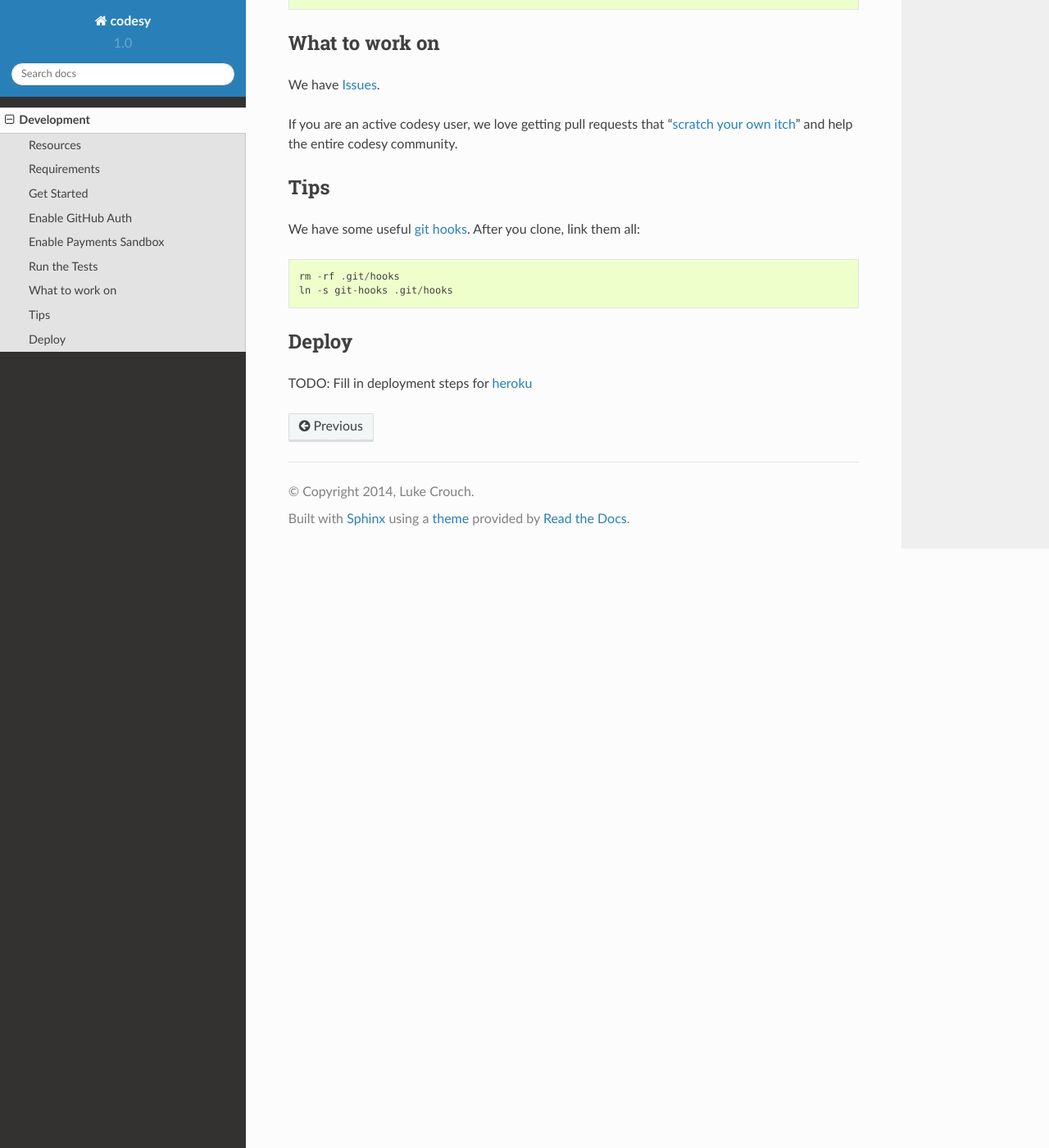
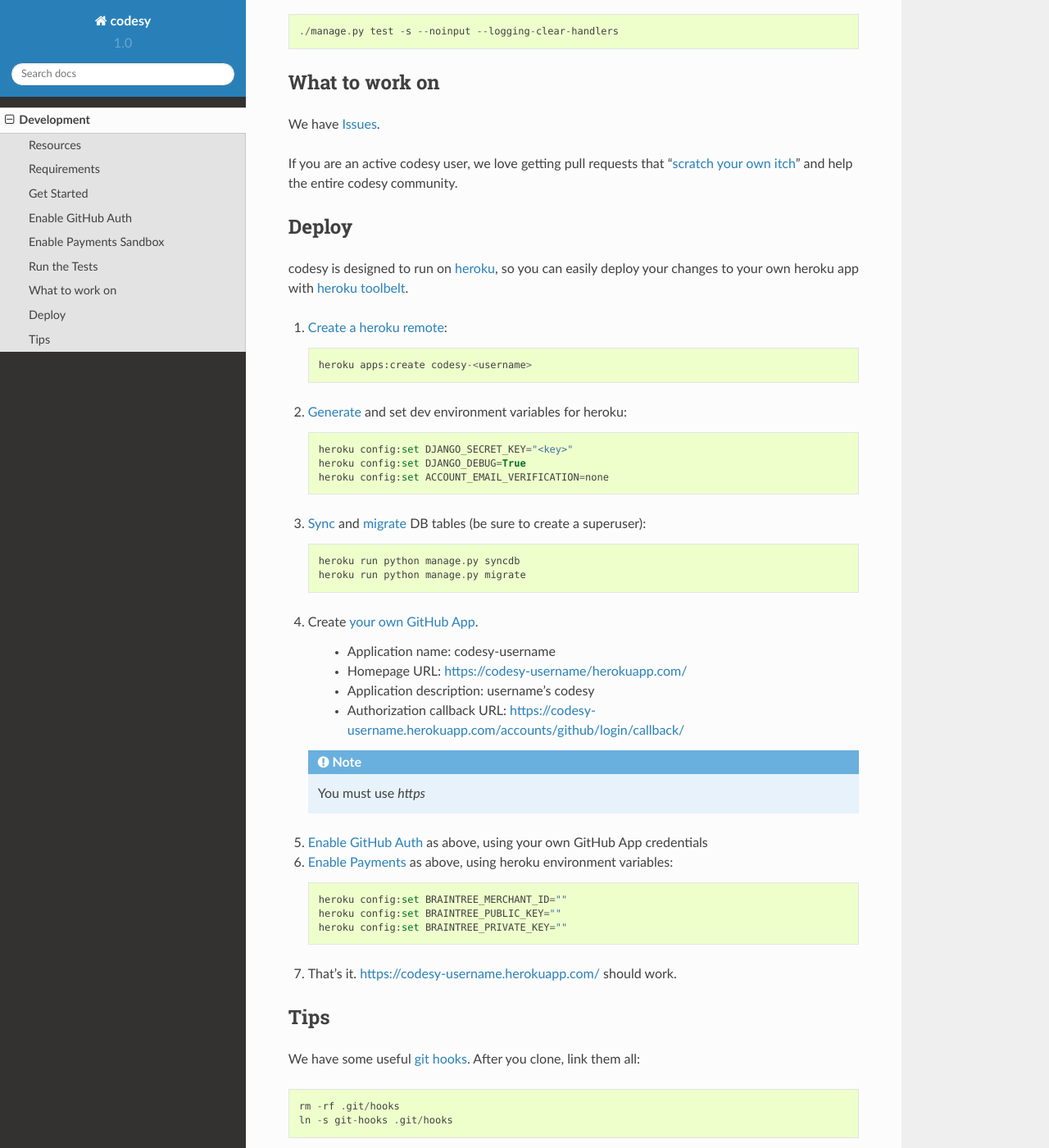
Before and after one commit to codesy/codesy, a Sphinx documentation site: the page built from docs/development.rst, in a window 1280 px wide and 1400 px high, scrolled down 2624 px. Shown: the whole window at 82% size. Built offline with Sphinx 7.4.7 and the Read the Docs theme 2.0.0, drawn with Linux system fonts in a browser that asks for light colours; some of the changed text lies outside the part shown.

Commit message:
deploy docs

```diff
--- a/docs/development.rst
+++ b/docs/development.rst
@@ -96,10 +96,10 @@
 .. _virtual environment: http://docs.python-guide.org/en/latest/dev/virtualenvs/
 .. _Install requirements: http://pip.readthedocs.org/en/latest/user_guide.html#requirements-files
 .. _config: http://12factor.net/config
-.. _Sync: https://docs.djangoproject.com/en/1.6/ref/django-admin/#syncdb
-.. _migrate: http://south.readthedocs.org/en/latest/commands.html#migrate
 .. _runserver: https://docs.djangoproject.com/en/dev/ref/django-admin/#django-admin-runserver
 
+
+.. _Enable GitHub Auth:
 
 Enable GitHub Auth
 ------------------
@@ -118,6 +118,8 @@
 
 .. _Add a django-allauth social app: http://127.0.0.1:5000/admin/socialaccount/socialapp/add/
 
+.. _Enable Payments:
+
 Enable Payments Sandbox
 -----------------------
 
@@ -131,6 +133,8 @@
 #. Source the `.env` file to export codesy environment variables (again, automated by `autoenv`_)::
 
     source .env
+
+Now you can deposit (fake) funds at http://127.0.0.1:5000
 
 Run the Tests
 -------------
@@ -152,6 +156,60 @@
 .. _Issues: https://github.com/codesy/codesy/issues
 
 
+Deploy
+------
+
+codesy is designed to run on `heroku`_, so you can easily deploy your changes
+to your own heroku app with `heroku toolbelt`_.
+
+#. `Create a heroku remote`_::
+
+    heroku apps:create codesy-<username>
+
+#. `Generate`_ and set dev environment variables for heroku::
+
+    heroku config:set DJANGO_SECRET_KEY="<key>"
+    heroku config:set DJANGO_DEBUG=True
+    heroku config:set ACCOUNT_EMAIL_VERIFICATION=none
+
+#. `Sync`_ and `migrate`_ DB tables (be sure to create a superuser)::
+
+    heroku run python manage.py syncdb
+    heroku run python manage.py migrate
+
+#. Create `your own GitHub App`_.
+
+    * Application name: codesy-username
+    * Homepage URL: https://codesy-username/herokuapp.com/
+    * Application description: username's codesy
+    * Authorization callback URL: https://codesy-username.herokuapp.com/accounts/github/login/callback/
+
+   .. note:: You must use `https`
+
+#. `Enable GitHub Auth`_ as above, using your own GitHub App credentials
+
+#. `Enable Payments`_ as above, using heroku environment variables::
+
+    heroku config:set BRAINTREE_MERCHANT_ID=""
+    heroku config:set BRAINTREE_PUBLIC_KEY=""
+    heroku config:set BRAINTREE_PRIVATE_KEY=""
+
+#. That's it. https://codesy-username.herokuapp.com/ should work.
+
+
+.. _heroku toolbelt: https://toolbelt.heroku.com/
+.. _Create a heroku remote: https://devcenter.heroku.com/articles/git#creating-a-heroku-remote
+.. _Generate: http://www.miniwebtool.com/django-secret-key-generator/
+.. _your own GitHub App: https://github.com/settings/applications/new
+
+
+.. _Sync: https://docs.djangoproject.com/en/1.6/ref/django-admin/#syncdb
+.. _migrate: http://south.readthedocs.org/en/latest/commands.html#migrate
+.. _heroku: https://www.heroku.com/
+.. _autoenv: https://github.com/kennethreitz/autoenv
+.. _git hooks: http://git-scm.com/book/en/Customizing-Git-Git-Hooks
+
+
 Tips
 ----
 
@@ -159,13 +217,3 @@
 
     rm -rf .git/hooks
     ln -s git-hooks .git/hooks
-
-
-Deploy
-------
-
-TODO: Fill in deployment steps for `heroku`_
-
-.. _heroku: https://www.heroku.com/
-.. _autoenv: https://github.com/kennethreitz/autoenv
-.. _git hooks: http://git-scm.com/book/en/Customizing-Git-Git-Hooks
```
